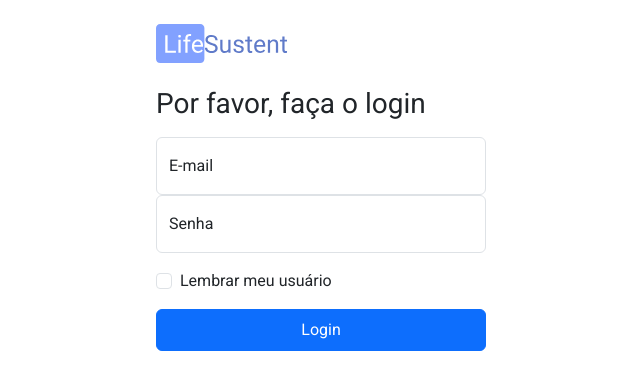
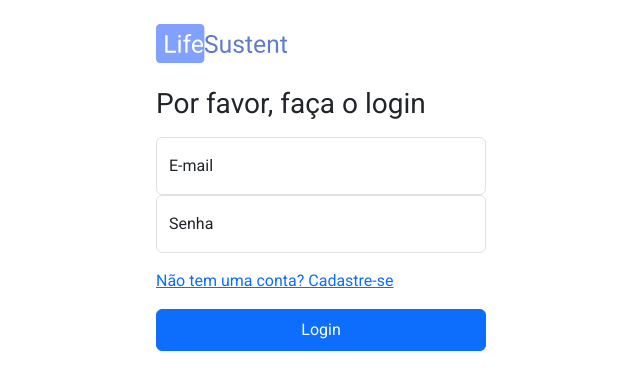
Before and after one commit to lifesustent/front-sprint-03, a React (Create React App) app: page /login in a window 1280 px wide. Shown: the top 390 px of the page, without its empty margins (319-959 px from the left). Built offline with nearby package versions, Linux system fonts and the light colour scheme.

Commit message:
feat: adicionar sistema de login

```diff
--- a/src/components/Header/index.jsx
+++ b/src/components/Header/index.jsx
@@ -1,4 +1,5 @@
 import styled from 'styled-components';
+import { Link, useNavigate } from 'react-router-dom';
 
 import logo from '../../assets/img/logo.svg'
 
@@ -10,29 +11,31 @@ const Button = styled.button`
 `
 
 export default function Header() {
+  const navigate = useNavigate()
+
   return (
     <HeaderContainer className="container">
       <nav className="navbar navbar-expand-lg">
         <div className="container-fluid">
-          <a className="navbar-brand" href="#">
+          <Link to={'/'} className="navbar-brand">
             <img src={logo} alt="LifeSustent" />
-          </a>
+          </Link>
           <button className="navbar-toggler" type="button" data-bs-toggle="collapse" data-bs-target="#navbarSupportedContent" aria-controls="navbarSupportedContent" aria-expanded="false" aria-label="Toggle navigation">
             <span className="navbar-toggler-icon"></span>
           </button>
           <div className="collapse navbar-collapse" id="navbarSupportedContent">
             <ul className="navbar-nav flex-fill mb-2 mb-lg-0 d-flex justify-content-end align-content-center align-items-center">
               <li className="nav-item">
-                <a className="nav-link" aria-current="page" href="#">Projeto</a>
+                <Link to={'/'} className="nav-link" aria-current="page">Projeto</Link>
               </li>
               <li className="nav-item">
-                <a className="nav-link" href="#">Caso de uso</a>
+                <Link to={'/'} className="nav-link">Caso de uso</Link>
               </li>
               <li className="nav-item">
-                <a className="nav-link" href="#">Contato</a>
+                <Link to={'/'} className="nav-link">Contato</Link>
               </li>
               <li className="nav-item">
-                <Button className="btn btn-primary rounded-pill">Começar</Button>
+                <Button className="btn btn-primary rounded-pill" onClick={() => navigate('/login')}>Começar</Button>
               </li>
             </ul>
           </div>
--- /dev/null
+++ b/src/containers/Dashboard/index.jsx
@@ -0,0 +1,18 @@
+import styled from 'styled-components';
+
+const DarhboardContainer = styled.section``;
+
+export default function Dashboard() {
+  const logado = localStorage.getItem('logado')
+
+  if (!logado) {
+    alert('Você precisa estar logado para acessar essa página')
+    window.location.href = '/login'
+  }
+
+  return (
+    <DarhboardContainer className='d-flex align-items-center py-4'>
+      Dashboard
+    </DarhboardContainer>
+  )
+}
--- a/src/containers/Login/index.jsx
+++ b/src/containers/Login/index.jsx
@@ -2,6 +2,7 @@ import styled from 'styled-components'
 
 import logo from '../../assets/img/logo.svg'
 import { useState } from 'react'
+import { Link, useNavigate } from 'react-router-dom'
 
 const AuthContainer = styled.section``
 
@@ -13,9 +14,10 @@ const Form = styled.form`
 `
 
 export default function Auth() {
+  const navigate = useNavigate()
+
   const [email, setEmail] = useState('')
   const [password, setPassword] = useState('')
-  const [remember, setRemember] = useState(false)
 
   const updateEmail = (e) => {
     setEmail(e.target.value)
@@ -25,14 +27,35 @@ export default function Auth() {
     setPassword(e.target.value)
   }
 
-  const updateRemember = (e) => {
-    setRemember(e.target.checked)
-  }
 
   const handleSubmit = (e) => {
     e.preventDefault()
 
-    // localStorage.setItem('auth', JSON.stringify({ email, password, remember }))
+    const auth = localStorage.getItem('auth')
+
+    if (!auth) {
+      alert('Usuário não encontrado')
+      return
+    }
+
+    const authObject = JSON.parse(auth)
+
+    if (authObject.email !== email || authObject.password !== password) {
+      alert('Usuário não encontrado')
+      return
+    } else {
+      alert('Usuário logado com sucesso')
+
+      localStorage.setItem('logado',  true)
+      navigate('/dashboard')
+    }
+  }
+
+  // verifica se usuário está logado
+  const logado = localStorage.getItem('logado')
+
+  if (logado) {
+    navigate('/dashboard')
   }
 
   return (
@@ -53,11 +76,8 @@ export default function Auth() {
               <label htmlFor="floatingPassword">Senha</label>
             </div>
 
-            <div className="form-check text-start my-3">
-              <input className="form-check-input" type="checkbox" value="remember-me" id="flexCheckDefault" onChange={updateRemember} />
-              <label className="form-check-label" htmlFor="flexCheckDefault">
-                Lembrar meu usuário
-              </label>
+            <div className="text-start my-3">
+              <Link to={'/register'} className="link-primary">Não tem uma conta? Cadastre-se</Link>
             </div>
             <button className="btn btn-primary w-100 py-2" type="submit">Login</button>
           </Form>
--- a/src/containers/Register/index.jsx
+++ b/src/containers/Register/index.jsx
@@ -2,6 +2,7 @@ import styled from 'styled-components'
 
 import logo from '../../assets/img/logo.svg'
 import { useState } from 'react'
+import { Link, useNavigate } from 'react-router-dom'
 
 const AuthContainer = styled.section``
 
@@ -13,6 +14,7 @@ const Form = styled.form`
 `
 
 export default function Auth() {
+  const navigate = useNavigate()
   const [email, setEmail] = useState('')
   const [password, setPassword] = useState('')
 
@@ -27,7 +29,11 @@ export default function Auth() {
   const handleSubmit = (e) => {
     e.preventDefault()
 
-    // localStorage.setItem('auth', JSON.stringify({ email, password, remember }))
+    localStorage.setItem('auth', JSON.stringify({ email, password }))
+
+    alert('Usuário cadastrado com sucesso')
+
+    navigate('/login')
   }
 
   return (
@@ -48,6 +54,11 @@ export default function Auth() {
               <label htmlFor="floatingPassword">Senha</label>
             </div>
 
+            <div className="text-start my-3">
+              <Link to={'/login'} className="link-primary">
+                Já possui uma conta? Faça o login
+              </Link>
+            </div>
             <button className="btn btn-primary w-100 py-2" type="submit">Cadastrar</button>
           </Form>
         </div>
--- a/src/index.js
+++ b/src/index.js
@@ -10,6 +10,7 @@ import reportWebVitals from './reportWebVitals';
 
 import Login from './containers/Login';
 import Register from './containers/Register';
+import Dashboard from './containers/Dashboard';
 
 
 const router = createBrowserRouter([
@@ -24,6 +25,10 @@ const router = createBrowserRouter([
   {
     path: "/register",
     element: <Register />,
+  },
+  {
+    path: "/dashboard",
+    element: <Dashboard />,
   }
 ]);
 
```
